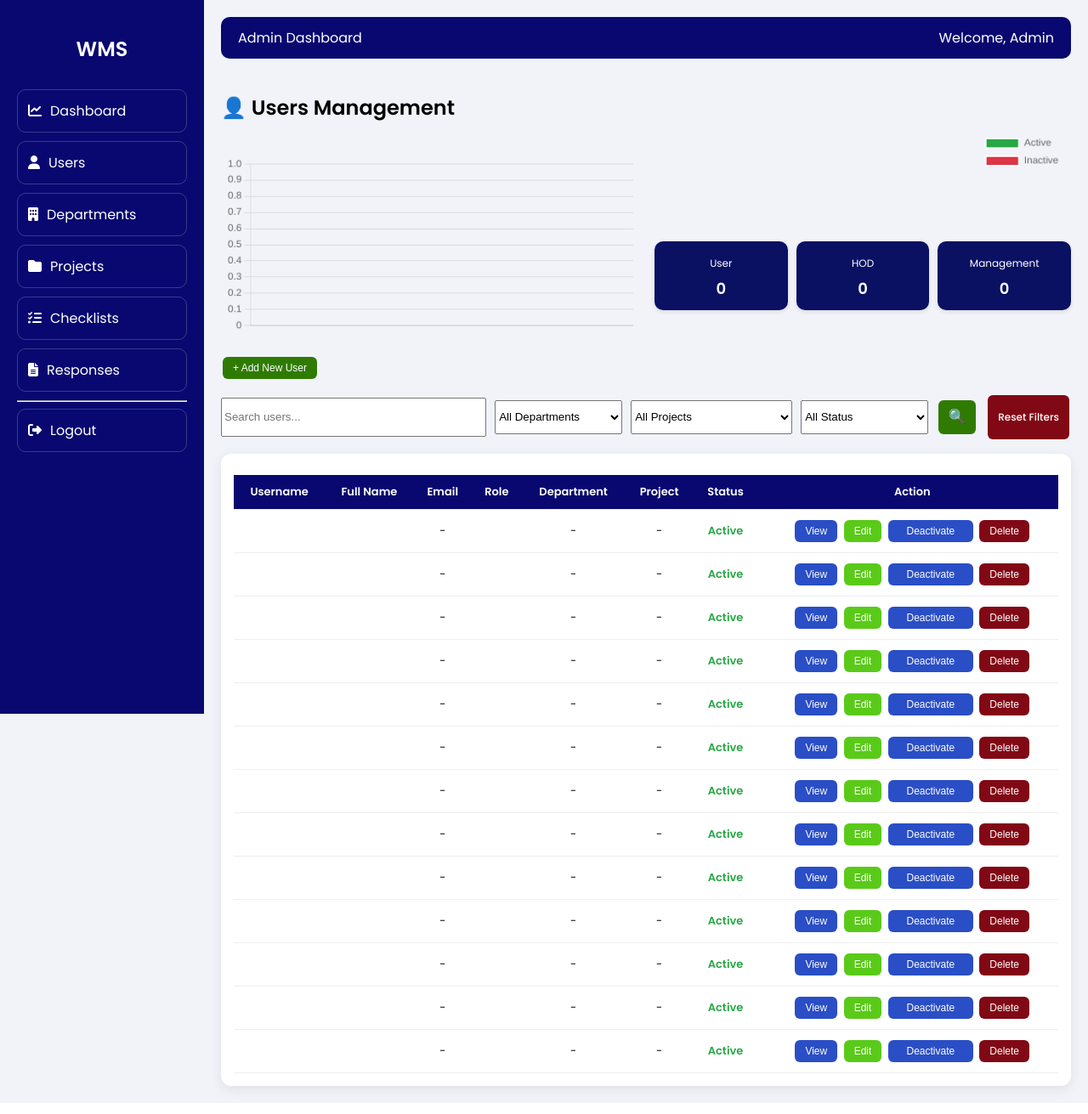
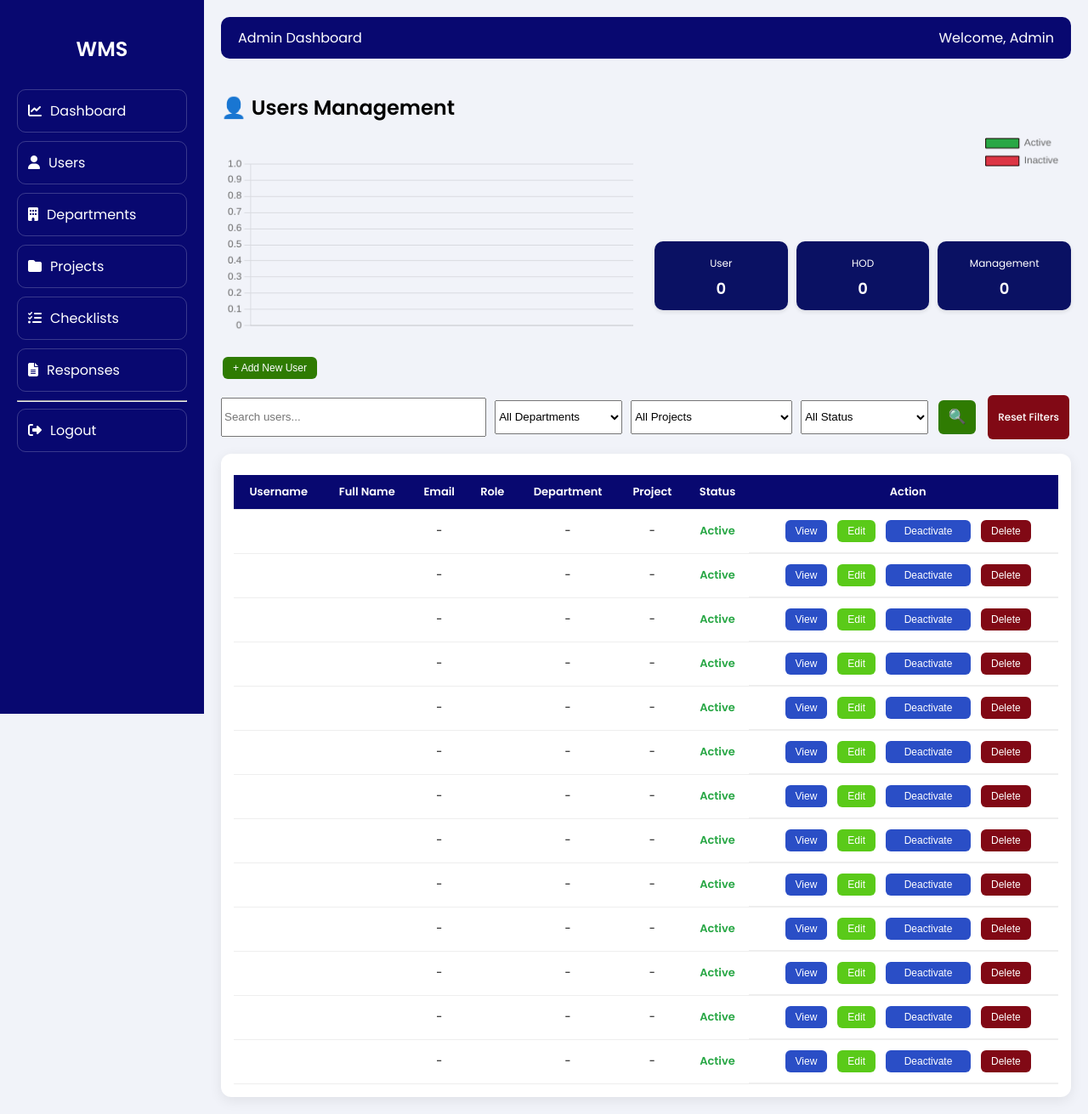
Before and after one commit to TheSyntaxWriter/QCMS, a Django app: template frontend/templates/admin_panel/admin_users.html in a window 1280 px wide. Shown: the whole page at 85% size. Run offline with Django 4.2, Linux system fonts and the light colour scheme; the template is opened without the code that fills it: values that come from a table or form of the project are taken from there, others are empty; data comes from the database, SQL or seed files in the repository.

Commit message:
Fix admin users layout and restore chart borders

```diff
--- a/frontend/static/admin_users/admin_users.css
+++ b/frontend/static/admin_users/admin_users.css
@@ -304,6 +304,15 @@ tr:hover {
   white-space: nowrap;
 }
 
+.table-container tbody td:last-child {
+  display: flex;
+  flex-wrap: wrap;
+  justify-content: center;
+  align-items: center;
+  gap: 8px;
+  white-space: nowrap;
+}
+
 .inline-action-form {
   display: inline-flex;
   margin: 0;
@@ -431,6 +440,11 @@ tr:hover {
     flex: 1 1 45%;
   }
 
+  .table-container tbody td:last-child {
+    white-space: normal;
+    justify-content: flex-start;
+  }
+
   .user-form-grid {
     grid-template-columns: 1fr;
   }
--- a/frontend/static/admin_users/admin_users.js
+++ b/frontend/static/admin_users/admin_users.js
@@ -100,7 +100,7 @@ document.addEventListener("DOMContentLoaded", function () {
           <label>Department</label>
           <select name="department" class="form-control">${renderDepartmentOptions(departmentId)}</select>
         </div>
-        <div class="form-field form-field-full">
+        <div class="form-field">
           <label>Project</label>
           <select name="project" class="form-control">${renderProjectOptions(projectId)}</select>
         </div>
@@ -134,6 +134,8 @@ document.addEventListener("DOMContentLoaded", function () {
           datasets: [{
             data: [charts.active || 0, charts.inactive || 0],
             backgroundColor: ["#28a745", "#dc3545"],
+            borderColor: "#170101",
+            borderWidth: 1,
           }],
         },
         options: {
@@ -152,8 +154,8 @@ document.addEventListener("DOMContentLoaded", function () {
         data: {
           labels: charts.deptLabels || [],
           datasets: [
-            { label: "Active", data: charts.deptActiveData || [], backgroundColor: "#28a745" },
-            { label: "Inactive", data: charts.deptInactiveData || [], backgroundColor: "#dc3545" },
+            { label: "Active", data: charts.deptActiveData || [], backgroundColor: "#28a745", borderColor: "#170101", borderWidth: 1 },
+            { label: "Inactive", data: charts.deptInactiveData || [], backgroundColor: "#dc3545", borderColor: "#170101", borderWidth: 1 },
           ],
         },
         options: {
```
